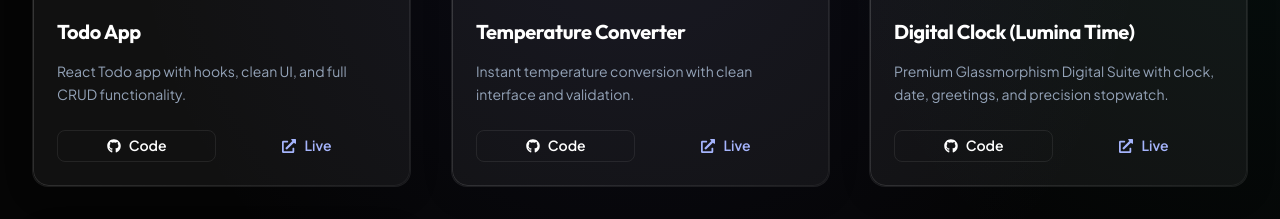
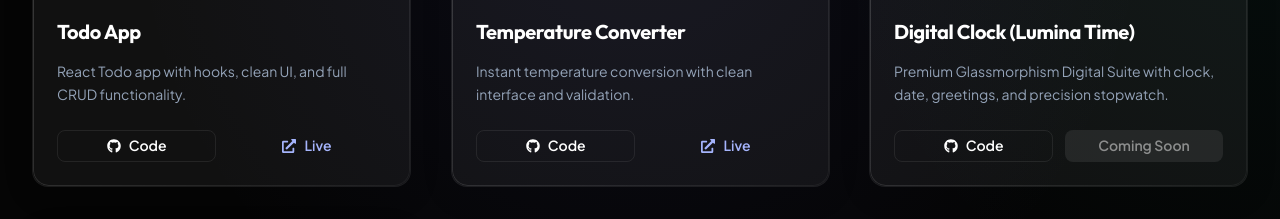
Before and after one commit to Tinashe623/my-portfolio, a React (Vite) app: page /portfolio in a window 1280 px wide. Shown: the part 1700-1919 px from the top of the page. Built offline with nearby package versions, Linux system fonts and the light colour scheme; no server answers.

Commit message:
feat: show 'Coming Soon' for projects with disabled live links

```diff
--- a/src/pages/PortfolioModern.jsx
+++ b/src/pages/PortfolioModern.jsx
@@ -443,17 +443,19 @@ export default function PortfolioModern() {
                     </Button>
                     {project.homepage && (
                       <Button
-                        as={Link}
-                        href={project.homepage}
-                        isExternal
+                        as={project.homepage === '#' ? 'button' : Link}
+                        href={project.homepage === '#' ? undefined : project.homepage}
+                        isExternal={project.homepage !== '#'}
                         size="sm"
                         flex={1}
-                        variant="ghost" // Primary accent for Live Demo
-                        color="brand.300"
-                        _hover={{ bg: 'whiteAlpha.100', color: 'brand.200' }}
-                        leftIcon={<Icon as={FaExternalLinkAlt} />}
+                        variant={project.homepage === '#' ? 'solid' : 'ghost'}
+                        color={project.homepage === '#' ? 'whiteAlpha.600' : 'brand.300'}
+                        bg={project.homepage === '#' ? 'whiteAlpha.200' : 'transparent'}
+                        _hover={project.homepage === '#' ? {} : { bg: 'whiteAlpha.100', color: 'brand.200' }}
+                        cursor={project.homepage === '#' ? 'not-allowed' : 'pointer'}
+                        leftIcon={project.homepage !== '#' ? <Icon as={FaExternalLinkAlt} /> : null}
                       >
-                        Live
+                        {project.homepage === '#' ? 'Coming Soon' : 'Live'}
                       </Button>
                     )}
                   </HStack>
```
